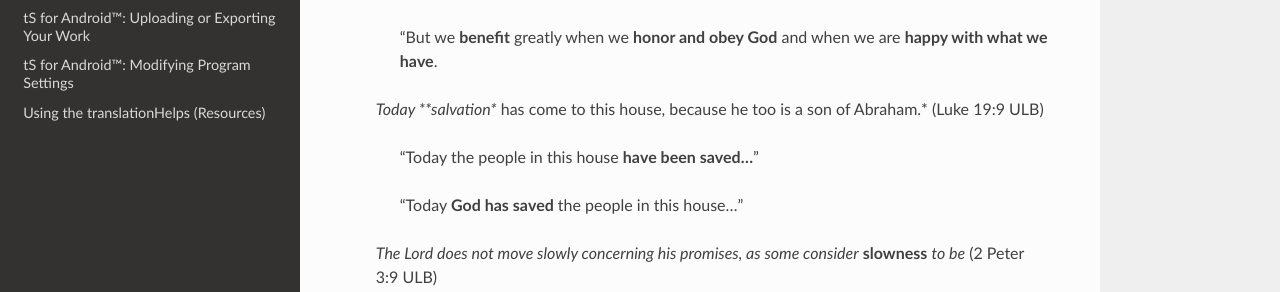
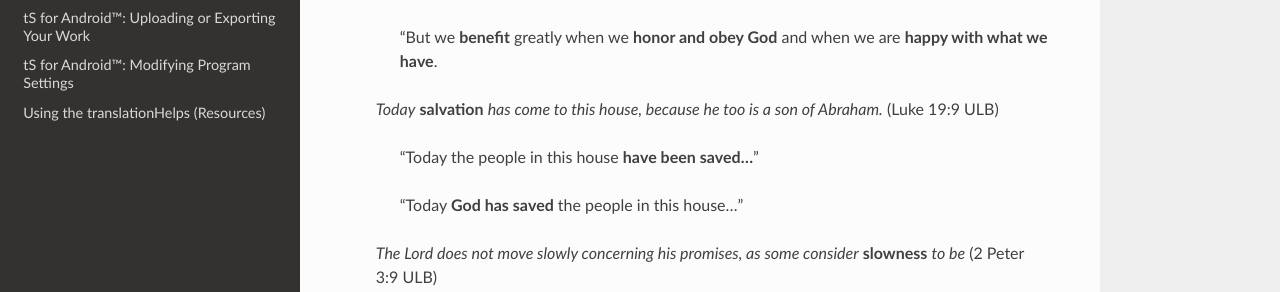
Before and after one commit to unfoldingWord-dev/translationStudio-Info, a Sphinx documentation site: the page built from docs/AbstractNouns.rst, in a window 1280 px wide and 900 px high, scrolled down 1992 px. Shown: the part 264-556 px from the top of the window. Built offline with Sphinx 7.4.7 and the Read the Docs theme 2.0.0, drawn with Linux system fonts in a browser that asks for light colours; pages that are not in the unit, such as notebooks, are missing from menus.

```diff
--- a/docs/AbstractNouns.rst
+++ b/docs/AbstractNouns.rst
@@ -72,7 +72,7 @@ Reword the sentence with a phrase that expresses the meaning of the abstract nou
 
     "But we **benefit** greatly when we **honor and obey God** and when we are **happy with what we have**.
 
-  *Today **salvation** has come to this house, because he too is a son of Abraham.* (Luke 19:9 ULB)
+  *Today* **salvation** *has come to this house, because he too is a son of Abraham.* (Luke 19:9 ULB)
 
     "Today the people in this house **have been saved…**"
 
```
